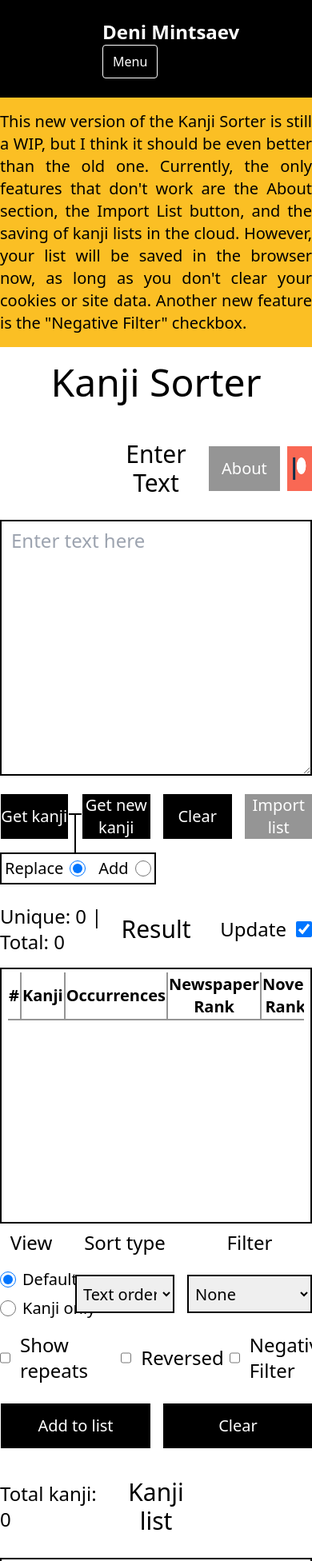
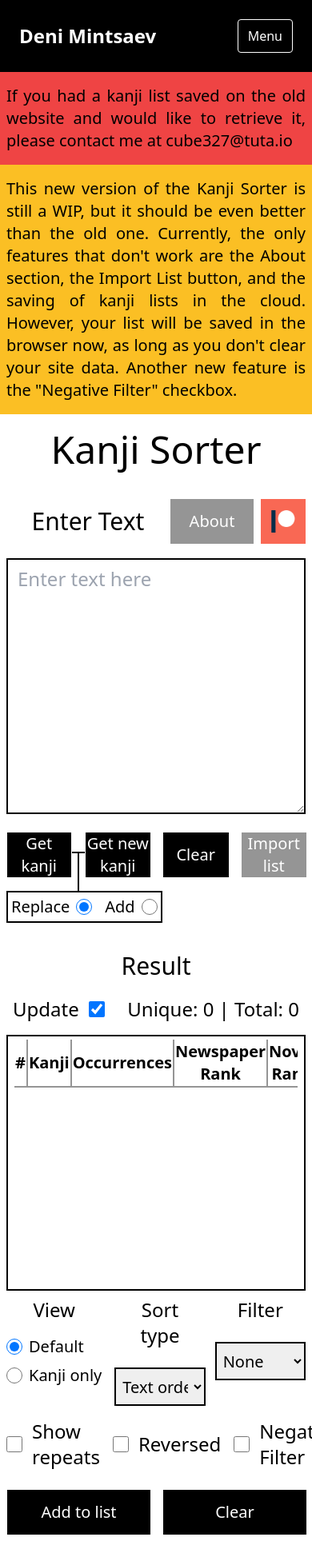
Before and after one commit to dmint789/denimintsaev.com, a Nuxt app in the folder app/: page /projects/kanjiSorter in a window 390 px wide. Shown: the top 1952 px of the page at 80% size. Built offline with nearby package versions, Linux system fonts and the light colour scheme.

Commit message:
Greatly improve the styling of the homepage and the kanji sorter and make the website more mobile-friendly

```diff
--- a/app/assets/css/main.css
+++ b/app/assets/css/main.css
@@ -5,5 +5,13 @@
 @tailwind utilities;
 
 .standard-page-div {
-  @apply mx-auto w-full max-w-4xl;
+  @apply w-full max-w-4xl mx-auto px-2;
 }
+
+/* Checkbox with label container */
+.cb-and-label {
+  @apply flex items-center gap-3;
+}
+.cb-and-label > input {
+  @apply flex-shrink-0;
+}
--- a/app/components/KanjiSorter/Display.vue
+++ b/app/components/KanjiSorter/Display.vue
@@ -1,6 +1,6 @@
 <template>
   <div>
-    <div class="w-full h-80 mt-4 px-2 py-1 text-xl border-2 border-black">
+    <div class="w-full h-80 mt-2 px-2 py-1 text-xl border-2 border-black">
       <div v-if="getView(results) === 'default'" class="w-full h-full pr-2 overflow-auto">
         <table class="relative w-full table-auto">
           <thead class="sticky box-border top-0 py-4 border-b-2 border-mygray-500 bg-white">
@@ -34,8 +34,8 @@
       >
       </textarea>
     </div>
-    <div class="mb-4 grid grid-cols-5">
-      <div class="text-xl">
+    <div class="mb-4 flex items-start">
+      <div class="mr-1 flex-1 text-xl">
         <MyHeader :size="2">View</MyHeader>
         <div class="mx-auto mt-2 w-max">
           <div class="flex items-center mb-2">
@@ -64,7 +64,7 @@
           </div>
         </div>
       </div>
-      <div class="col-span-2 px-4">
+      <div class="dropdown-container">
         <MyHeader :size="2">Sort type</MyHeader>
         <select
           :name="prefix('sorttype')"
@@ -81,7 +81,7 @@
           <option value="jlpt">JLPT</option>
         </select>
       </div>
-      <div class="col-span-2">
+      <div class="dropdown-container">
         <MyHeader :size="2">Filter</MyHeader>
         <select
           :name="prefix('filter')"
@@ -101,8 +101,8 @@
         </select>
       </div>
     </div>
-    <div class="mb-6 grid gap-4" :class="results ? 'grid-cols-3' : 'grid-cols-2'">
-      <div v-if="results" class="flex items-center gap-3">
+    <div class="mb-6 flex justify-around items-center gap-4">
+      <div v-if="results" class="cb-and-label">
         <input
           type="checkbox"
           :id="prefix('repeats')"
@@ -119,7 +119,7 @@
           >Show repeats</label
         >
       </div>
-      <div class="ml-4 flex items-center gap-3">
+      <div class="cb-and-label">
         <input
           type="checkbox"
           :id="prefix('reversed')"
@@ -130,7 +130,7 @@
         />
         <label :for="prefix('reversed')" class="text-2xl">Reversed</label>
       </div>
-      <div class="ml-4 flex items-center gap-3">
+      <div class="cb-and-label">
         <input
           type="checkbox"
           :id="prefix('negativefilter')"
@@ -188,4 +188,10 @@
   });
 </script>
 
-<style lang="postcss" scoped></style>
+<style lang="postcss" scoped>
+  .dropdown-container {
+    @apply pl-3;
+
+    flex: 2;
+  }
+</style>
--- a/app/components/KanjiSorter/List.vue
+++ b/app/components/KanjiSorter/List.vue
@@ -1,8 +1,8 @@
 <template>
-  <div class="mt-6 mb-12">
-    <div class="grid grid-cols-3 justify-between items-center">
+  <div class="mt-6 mb-6">
+    <div class="p-2 flex justify-end md:grid md:grid-cols-3 md:justify-between items-center">
+      <MyHeader nocenter :size="3" class="mx-auto">Kanji list</MyHeader>
       <h2 class="text-2xl">Total kanji: {{ getKanjiInList() }}</h2>
-      <MyHeader :size="3" class="col-start-2">Kanji list</MyHeader>
     </div>
     <KanjiSorterDisplay :results="false" />
     <div class="grid grid-cols-4 gap-4 justify-around">
--- a/app/components/KanjiSorter/Output.vue
+++ b/app/components/KanjiSorter/Output.vue
@@ -1,10 +1,9 @@
 <template>
   <div class="mt-6">
-    <div class="grid grid-cols-3 justify-between items-center">
-      <h2 class="text-2xl">Unique: {{ getUniqueKanji() }} | Total: {{ getTotalKanji() }}</h2>
-      <MyHeader :size="3" class="col-start-2">Result</MyHeader>
-      <div class="flex justify-end items-center gap-3">
-        <label for="update" class="text-2xl">Update</label>
+    <MyHeader :size="3">Result</MyHeader>
+    <div class="p-2 flex justify-between items-center text-2xl">
+      <div class="cb-and-label">
+        <label for="update">Update</label>
         <input
           type="checkbox"
           id="update"
@@ -14,6 +13,7 @@
           class="w-5 h-5"
         />
       </div>
+      <h2>Unique: {{ getUniqueKanji() }} | Total: {{ getTotalKanji() }}</h2>
     </div>
     <KanjiSorterDisplay :results="true" />
     <div class="mb-4 grid grid-cols-2 gap-4">
--- a/app/components/KanjiSorter/TextInput.vue
+++ b/app/components/KanjiSorter/TextInput.vue
@@ -1,10 +1,10 @@
 <template>
   <div>
-    <div class="mt-4 grid grid-cols-3 items-center">
-      <MyHeader :size="3" class="col-start-2">Enter Text</MyHeader>
+    <div class="mt-4 flex justify-between md:grid md:grid-cols-3 items-center">
+      <MyHeader :size="3" class="md:col-start-2">Enter Text</MyHeader>
       <div class="h-14 flex justify-end items-center gap-2">
         <MyButton black :onClick="onClickAbout" disabled>About</MyButton>
-        <NuxtLink to="/patreon" class="h-full">
+        <NuxtLink to="/patreon" class="flex-shrink-0 h-full">
           <img src="../../static/patreon_logo.png" alt="Patreon Logo" class="h-full" />
         </NuxtLink>
       </div>
--- a/app/components/MyHeader.vue
+++ b/app/components/MyHeader.vue
@@ -1,5 +1,5 @@
 <template>
-  <div class="w-full text-center" :class="`p-${size}`">
+  <div :class="(nocenter ? '' : 'w-full text-center ') + `p-${size}`">
     <h1 :class="getClasses">
       <slot />
     </h1>
@@ -12,13 +12,17 @@
   export default Vue.extend({
     name: 'MyHeader',
     props: {
-      black: {
+      nocenter: {
         type: Boolean,
-        default: true,
+        default: false,
       },
       size: {
         type: Number,
         default: 3,
+      },
+      black: {
+        type: Boolean,
+        default: true,
       },
     },
     computed: {
--- a/app/components/PageBanner.vue
+++ b/app/components/PageBanner.vue
@@ -1,8 +1,10 @@
 <template>
-  <div class="w-full py-4">
-    <p class="max-w-4xl mx-auto text-xl text-justify">
-      <slot />
-    </p>
+  <div class="py-4">
+    <div class="standard-page-div">
+      <p class="text-xl text-justify">
+        <slot />
+      </p>
+    </div>
   </div>
 </template>
 
--- a/app/layouts/default.vue
+++ b/app/layouts/default.vue
@@ -1,11 +1,8 @@
 <template>
   <div class="min-h-screen flex flex-col">
-    <nav
-      class="px-32 py-6 flex items-center justify-between flex-wrap bg-black"
-    >
-      <div class="flex items-center flex-shrink-0 text-white mr-8">
-        <span class="text-2xl font-semibold">Deni Mintsaev</span>
-      </div>
+    <nav class="p-6 bg-black">
+      <div class="w-full max-w-5xl mx-auto flex flex-wrap justify-between items-center text-white">
+        <span class="flex-shrink-0 text-2xl font-semibold">Deni Mintsaev</span>
         <div class="block lg:hidden">
           <!-- This needs to be a hamburger icon -->
           <button
@@ -15,36 +12,14 @@
             Menu
           </button>
         </div>
-      <div
-        class="w-full block flex-grow justify-end lg:flex lg:items-center lg:w-auto"
-        v-if="menuVisible"
-      >
+        <div class="block w-full flex-grow justify-end lg:flex lg:items-center lg:w-auto" v-if="menuVisible">
           <div class="text-lg">
-          <a
-            href="/"
-            class="mt-4 lg:inline-block lg:mt-0 text-white hover:text-gray-300 mr-6"
-            >Home</a
-          >
-          <a
-            href="/projects"
-            class="mt-4 lg:inline-block lg:mt-0 text-white hover:text-gray-300 mr-6"
-            >Projects</a
-          >
-          <a
-            href="/blog"
-            class="mt-4 lg:inline-block lg:mt-0 text-white hover:text-gray-300 mr-6"
-            >Blog</a
-          >
-          <a
-            href="/patreon"
-            class="mt-4 lg:inline-block lg:mt-0 text-white hover:text-gray-300 mr-6"
-            >Patreon</a
-          >
-          <a
-            href="/contact"
-            class="mt-4 lg:inline-block lg:mt-0 text-white hover:text-gray-300"
-            >Contact</a
-          >
+            <a href="/">Home</a>
+            <a href="/projects">Projects</a>
+            <a href="/blog">Blog</a>
+            <a href="/patreon">Patreon</a>
+            <a href="/contact">Contact</a>
+          </div>
         </div>
       </div>
     </nav>
@@ -77,7 +52,7 @@
     },
     computed: {
       menuVisible(): boolean {
-        return this.menuOpen || this.width >= 1024;
+        return this.menuOpen || this.width >= 1024; // 1024px is lg
       },
     },
     methods: {
@@ -88,4 +63,11 @@
   });
 </script>
 
-<style lang="postcss" scoped></style>
+<style lang="postcss" scoped>
+  a {
+    @apply mt-4 lg:inline-block lg:mt-0 hover:text-gray-300;
+  }
+  a:not(:last-child) {
+    @apply mr-6;
+  }
+</style>
--- a/app/pages/projects/kanjiSorter.vue
+++ b/app/pages/projects/kanjiSorter.vue
@@ -1,10 +1,14 @@
 <template>
   <div>
+    <PageBanner class="bg-red-500">
+      If you had a kanji list saved on the old website and would like to retrieve it, please contact me at
+      cube327@tuta.io
+    </PageBanner>
     <PageBanner class="bg-yellow-400">
-      This new version of the Kanji Sorter is still a WIP, but I think it should be even better than the old one.
-      Currently, the only features that don't work are the About section, the Import List button, and the saving of
-      kanji lists in the cloud. However, your list will be saved in the browser now, as long as you don't clear your
-      cookies or site data. Another new feature is the "Negative Filter" checkbox.
+      This new version of the Kanji Sorter is still a WIP, but it should be even better than the old one. Currently, the
+      only features that don't work are the About section, the Import List button, and the saving of kanji lists in the
+      cloud. However, your list will be saved in the browser now, as long as you don't clear your site data. Another new
+      feature is the "Negative Filter" checkbox.
     </PageBanner>
     <!-- You can still access the old version through <a href="">this link</a> -->
     <div class="standard-page-div">
```
Lines whose indentation alone changed are shown as unchanged.
